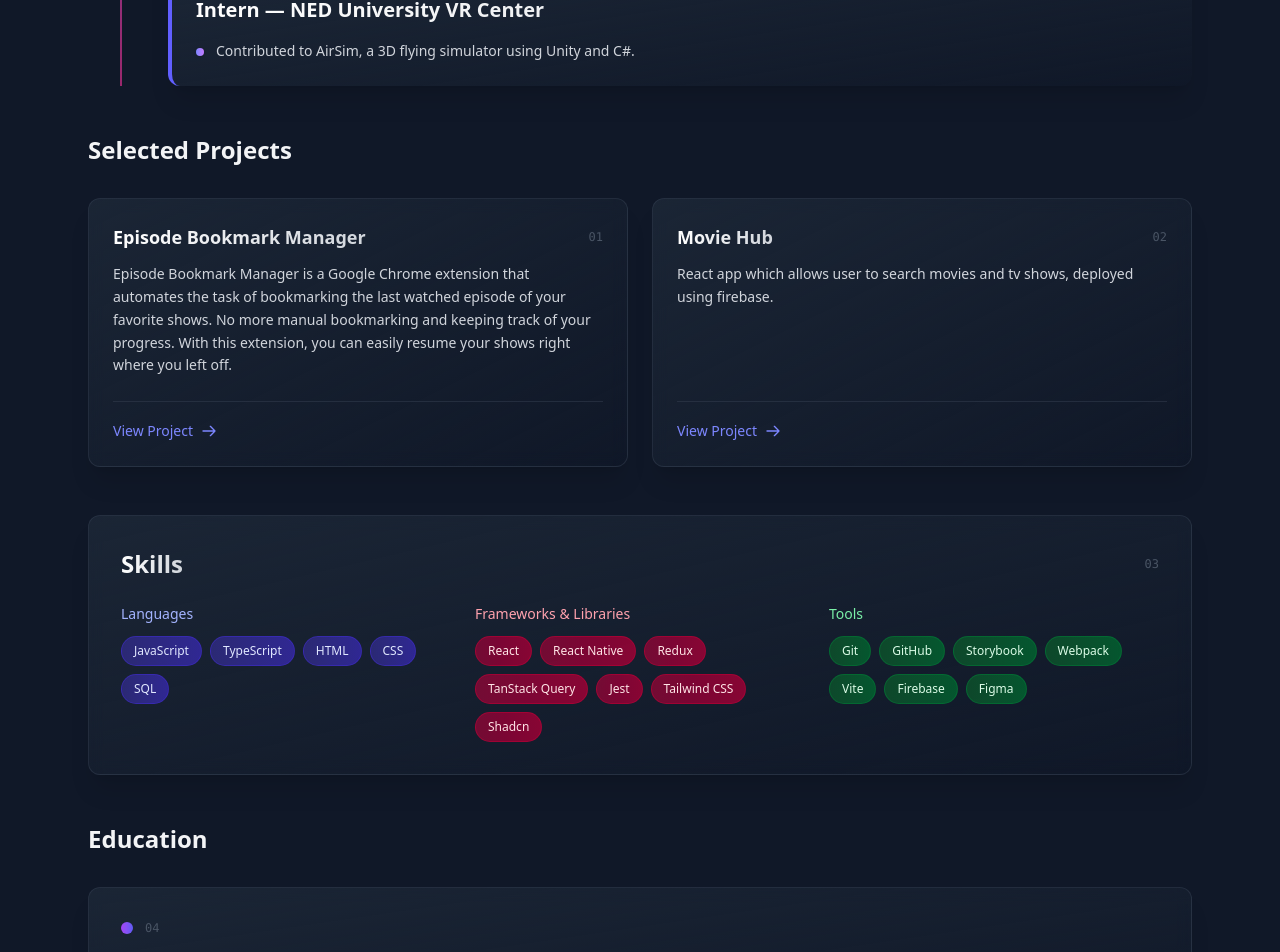
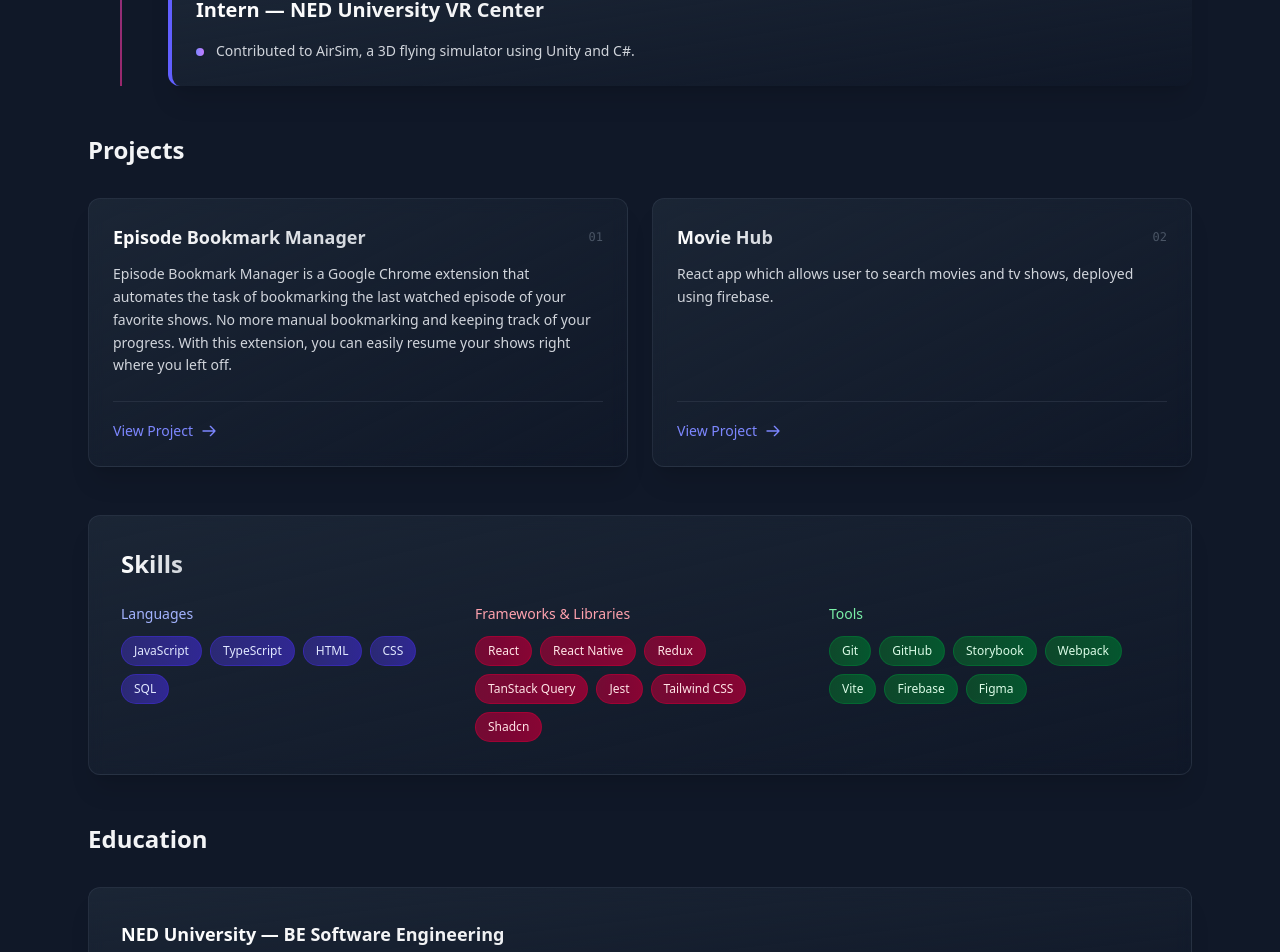
Before and after one commit to ehsanexe/my-portfolio, a React (Vite) app: page / in a window 1280 px wide. Shown: the part 1608-2560 px from the top of the page. Built offline with nearby package versions, Linux system fonts and the light colour scheme.

Commit message:
Refactor section headings and remove unnecessary elements for cleaner layout

```diff
--- a/src/App.jsx
+++ b/src/App.jsx
@@ -316,7 +316,7 @@
 
         {/* PROJECTS */}
         <section id="projects">
-          <h2 className="text-2xl font-semibold mb-8">Selected Projects</h2>
+          <h2 className="text-2xl font-semibold mb-8">Projects</h2>
           <div className="grid md:grid-cols-2 gap-6">
             {projects.map((p, i) => (
               <div
@@ -373,7 +373,6 @@
             <h2 className="text-2xl font-bold bg-gradient-to-r from-white to-gray-300 bg-clip-text text-transparent">
               Skills
             </h2>
-            <div className="text-xs text-gray-600 font-mono">03</div>
           </div>
           <div className="grid sm:grid-cols-3 gap-6">
             <div className="space-y-3">
@@ -424,12 +423,6 @@
         <section id="education">
           <h2 className="text-2xl font-semibold mb-8">Education</h2>
           <div className="bg-gradient-to-br from-gray-800/80 to-gray-850/80 backdrop-blur-sm p-8 rounded-xl shadow-xl border border-gray-700/50 hover:shadow-2xl hover:border-purple-500/50 transition-all duration-300 transform hover:-translate-y-1 group">
-            <div className="flex items-center justify-between mb-4">
-              <div className="flex items-center gap-3">
-                <div className="w-3 h-3 bg-gradient-to-r from-purple-500 to-indigo-500 rounded-full animate-pulse"></div>
-                <div className="text-xs text-gray-600 font-mono">04</div>
-              </div>
-            </div>
             <div>
               <div className="text-lg font-bold bg-gradient-to-r from-white to-gray-300 bg-clip-text text-transparent mb-2">
                 NED University — BE Software Engineering
@@ -451,7 +444,6 @@
             <h2 className="text-2xl font-bold bg-gradient-to-r from-white to-gray-300 bg-clip-text text-transparent">
               Contact
             </h2>
-            <div className="text-xs text-gray-600 font-mono">05</div>
           </div>
           <p className="text-gray-300 mb-8 leading-relaxed">
             I usually respond within 24–48 hours. For quick contact, email me or
```
